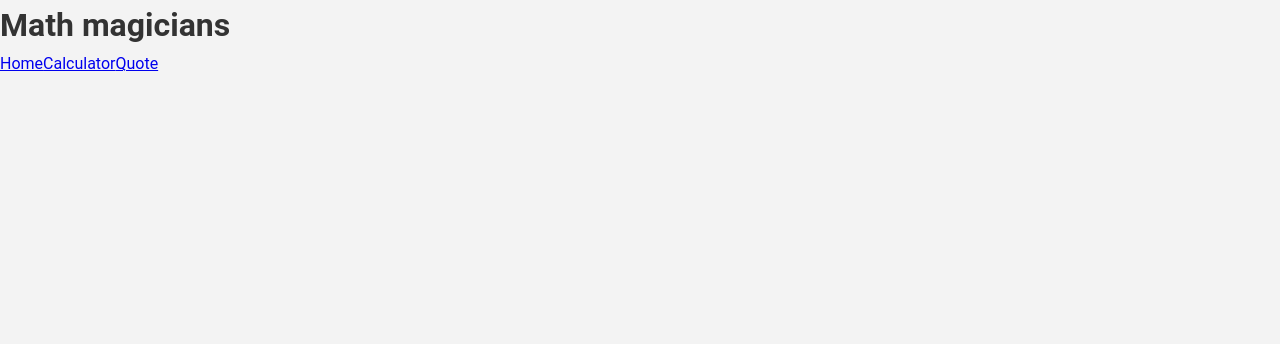
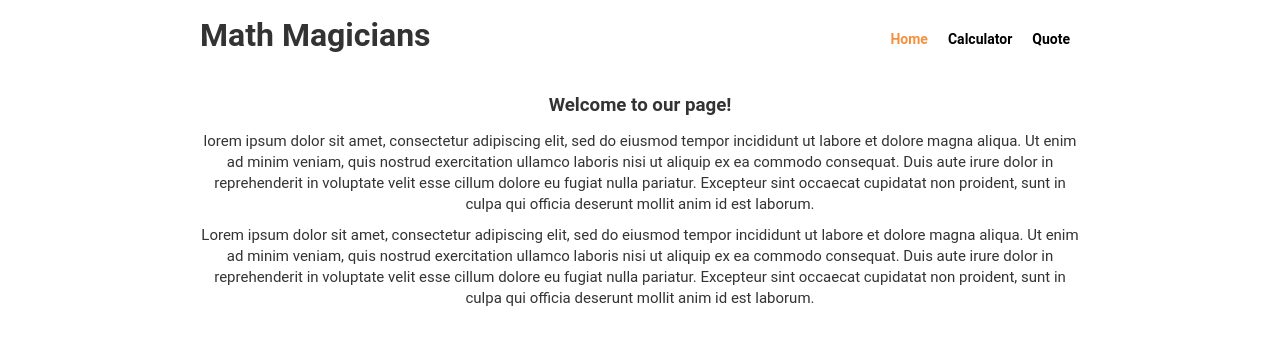
Before and after one commit to kelvinbush/math-magicians, a React (Create React App) app: page / in a window 1280 px wide. Shown: the top 344 px of the page. Built offline with nearby package versions, Linux system fonts and the light colour scheme.

Commit message:
style components

```diff
--- a/src/App.js
+++ b/src/App.js
@@ -3,10 +3,38 @@
 
 const App = () => (
   <>
-    <h1>Math magicians</h1>
-    <NavLink to="/">Home</NavLink>
-    <NavLink to="/calculator">Calculator</NavLink>
-    <NavLink to="/quote">Quote</NavLink>
+    <div className="nav">
+      <h1>Math Magicians</h1>
+      <div className="nav__links">
+        <NavLink
+          style={({ isActive }) => ({
+            color: isActive ? '#f5913e' : 'black',
+          })}
+          className="nav__link"
+          to="/"
+        >
+          Home
+        </NavLink>
+        <NavLink
+          style={({ isActive }) => ({
+            color: isActive ? '#f5913e' : 'black',
+          })}
+          className="nav__link"
+          to="/calculator"
+        >
+          Calculator
+        </NavLink>
+        <NavLink
+          style={({ isActive }) => ({
+            color: isActive ? '#f5913e' : 'black',
+          })}
+          className="nav__link"
+          to="/quote"
+        >
+          Quote
+        </NavLink>
+      </div>
+    </div>
     <Outlet />
   </>
 );
--- a/src/components/Calculator.js
+++ b/src/components/Calculator.js
@@ -82,10 +82,10 @@
   const { total, next } = calcState;
   return (
     <div className="calculator">
+      {/* eslint-disable-next-line react/no-unescaped-entities */}
+      <h3>Let's do some math!</h3>
       <div className="calculator__container">
-        <div className="calculator__cell">
-          {total || next || '0'}
-        </div>
+        <div className="calculator__cell">{total || next || '0'}</div>
         {calculatorOptions.map((option) => (
           <CalcCell
             key={option.label}
--- a/src/components/Home.js
+++ b/src/components/Home.js
@@ -1,7 +1,27 @@
 import React from 'react';
 
-const Home = () => <div />;
-
-Home.propTypes = {};
+const Home = () => (
+  <div className="home">
+    <h3>Welcome to our page!</h3>
+    <p>
+      lorem ipsum dolor sit amet, consectetur adipiscing elit, sed do eiusmod
+      tempor incididunt ut labore et dolore magna aliqua. Ut enim ad minim
+      veniam, quis nostrud exercitation ullamco laboris nisi ut aliquip ex ea
+      commodo consequat. Duis aute irure dolor in reprehenderit in voluptate
+      velit esse cillum dolore eu fugiat nulla pariatur. Excepteur sint occaecat
+      cupidatat non proident, sunt in culpa qui officia deserunt mollit anim id
+      est laborum.
+    </p>
+    <p>
+      Lorem ipsum dolor sit amet, consectetur adipiscing elit, sed do eiusmod
+      tempor incididunt ut labore et dolore magna aliqua. Ut enim ad minim
+      veniam, quis nostrud exercitation ullamco laboris nisi ut aliquip ex ea
+      commodo consequat. Duis aute irure dolor in reprehenderit in voluptate
+      velit esse cillum dolore eu fugiat nulla pariatur. Excepteur sint occaecat
+      cupidatat non proident, sunt in culpa qui officia deserunt mollit anim id
+      est laborum.
+    </p>
+  </div>
+);
 
 export default Home;
--- a/src/index.js
+++ b/src/index.js
@@ -5,6 +5,7 @@
 import App from './App';
 import Calculator from './components/Calculator';
 import Quote from './components/Quote';
+import Home from './components/Home';
 
 const root = ReactDOM.createRoot(document.getElementById('root'));
 root.render(
@@ -12,6 +13,7 @@
     <Router>
       <Routes>
         <Route path="/" element={<App />}>
+          <Route path="" element={<Home />} />
           <Route path="/calculator" element={<Calculator />} />
           <Route path="/quote" element={<Quote />} />
         </Route>
--- a/src/index.scss
+++ b/src/index.scss
@@ -14,7 +14,12 @@
   font-weight: 400;
   line-height: 1.6;
   color: #333;
-  background-color: #f3f3f3;
+  background-color: #fff;
+
+  @media screen and (min-width: 768px) {
+    max-width: 900px;
+    margin: 0 auto;
+  }
 }
 
 .calculator {
@@ -25,17 +30,30 @@
   align-items: center;
   padding: 2rem;
 
+  h3 {
+    font-size: 2.4rem;
+    font-weight: 400;
+    margin-bottom: 1.6rem;
+  }
+
   @media screen and (min-width: 768px) {
-    max-width: 500px;
-    margin: 0 auto;
+    flex-direction: row;
+    align-items: flex-start;
+    justify-content: space-between;
   }
+
 
   &__container {
     display: grid;
     grid-template-columns: repeat(4, 1fr);
     grid-template-rows: repeat(6, 1fr);
     width: 100%;
-    margin-top: 5rem;
+    margin-top: 1.6rem;
+
+    @media screen and (min-width: 768px) {
+      width: 50%;
+    }
+
   }
 
   &__cell {
@@ -79,3 +97,55 @@
     background-color: rgba(245, 145, 62, 0.49);
   }
 }
+
+.nav {
+  display: flex;
+  flex-direction: column;
+  justify-content: center;
+  align-items: center;
+  padding: 1rem;
+  margin-bottom: 1rem;
+
+  @media screen and (min-width: 768px) {
+    flex-direction: row;
+    justify-content: space-between;
+  }
+
+  &__links {
+    display: flex;
+    justify-content: center;
+    align-items: center;
+    margin-top: .7rem;
+  }
+
+  &__link {
+    font-size: 1.4rem;
+    font-weight: 700;
+    color: #333;
+    text-decoration: none;
+    padding: 0.5rem 1rem;
+    transition: all 0.2s ease-in-out;
+
+    &:hover {
+      color: #f5913e;
+    }
+
+  }
+}
+
+
+.home {
+  text-align: center;
+
+  h3 {
+    margin-bottom: 1rem;
+  }
+
+  padding: 1rem;
+
+  p {
+    line-height: 1.4;
+    font-size: 1.5rem;
+    padding-bottom: 1rem;
+  }
+}
```
